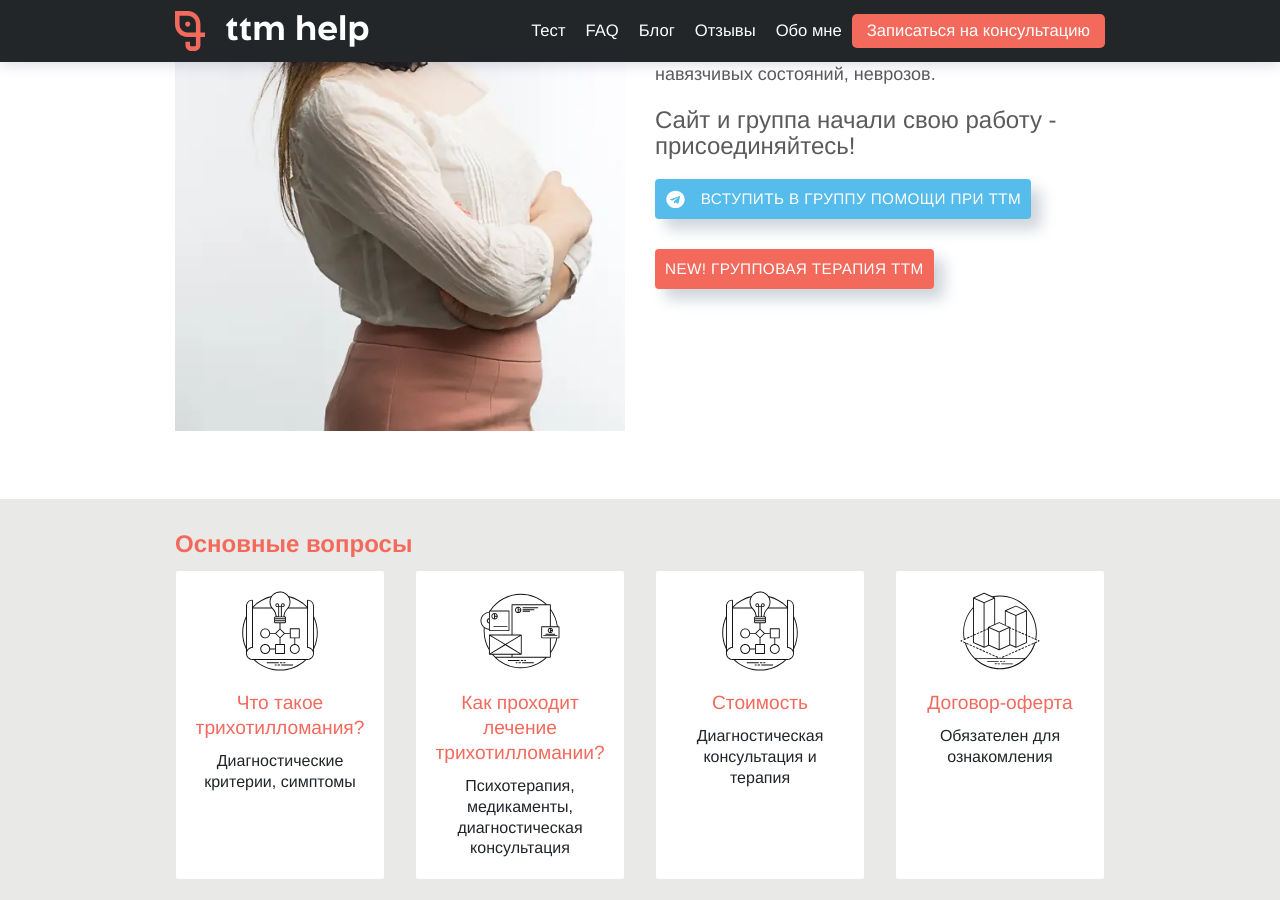
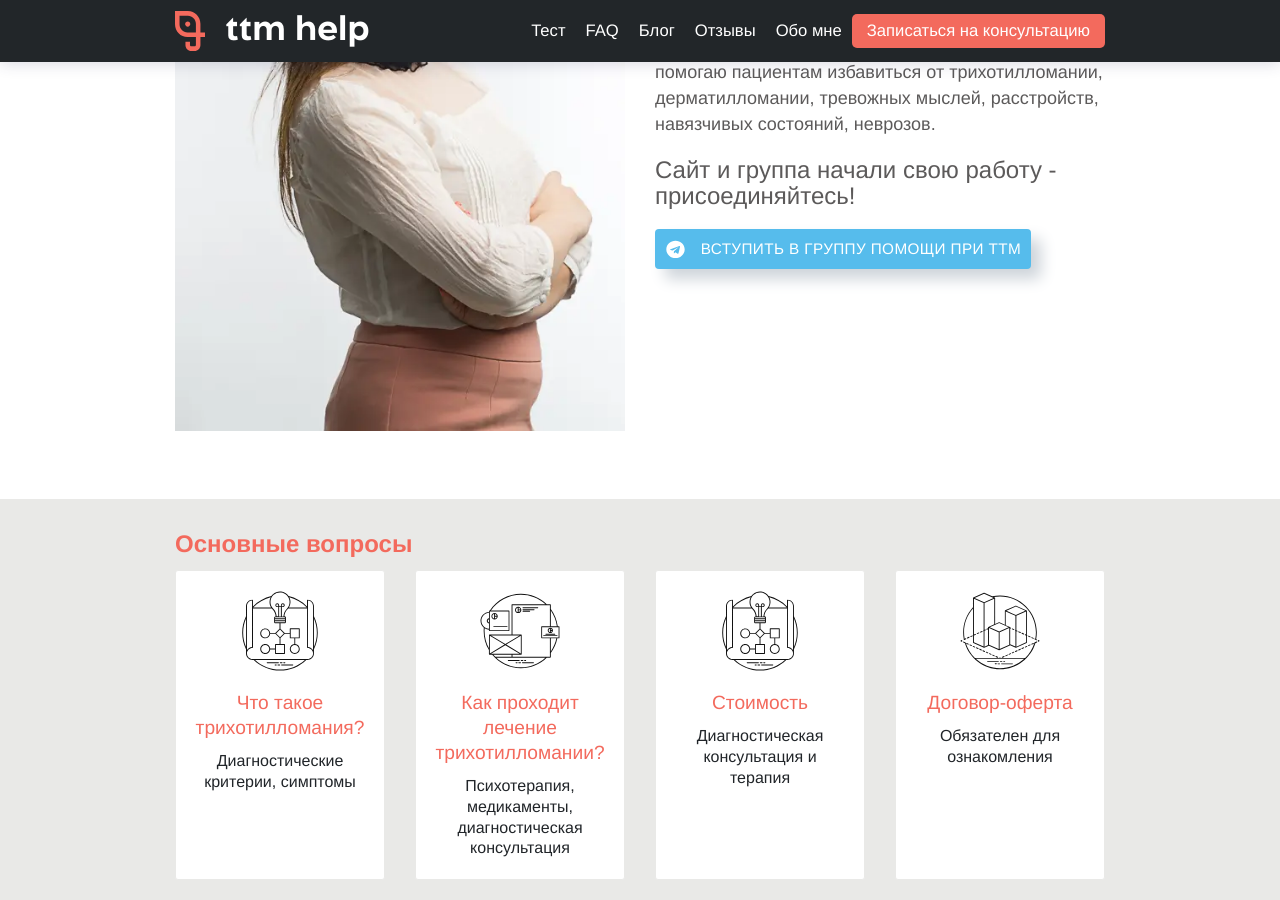
Before and after one commit to ttm-help/ttm-help.github.io, a Jekyll site: the page built from index.md, in a window 1280 px wide and 900 px high, scrolled down 373 px. Built offline with Jekyll 4.4.1, drawn with Linux system fonts in a browser that asks for light colours.

Commit message:
remove button

```diff
--- a/_layouts/default.html
+++ b/_layouts/default.html
@@ -80,8 +80,8 @@
                     "url": "{{ site.url }}",
                     "logo": {
                         "@type": "ImageObject",
-                        "width": 32,
-                        "height": 32,
+                        "width": 144,
+                        "height": 144,
                         "url": "{{ site.url }}/assets/images/logo/favicon-144x144.png"
                     },
                     "sameAs": [
--- a/_layouts/home.html
+++ b/_layouts/home.html
@@ -55,13 +55,6 @@ bodyClass: "page-home"
                                  height="21"
                                  class="messenger-icon mr-1" src="/assets/images/social/telegram.svg">
                             <span>Вступить в группу помощи при ТТМ</span>
-                        </a>
-                    </div>
-                    <div class="row mt-3 mb-3">
-                        <a href="{% link _posts/2022-11-29-group-therapy.md  %}"
-                           class="button button-shadow"
-                           style="background-color: #f36a5d;">
-                            NEW! Групповая терапия ТТМ
                         </a>
                     </div>
                 </div>
```
